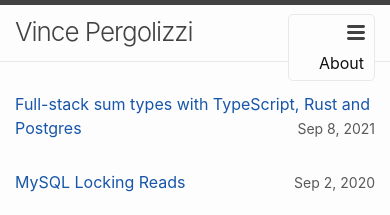
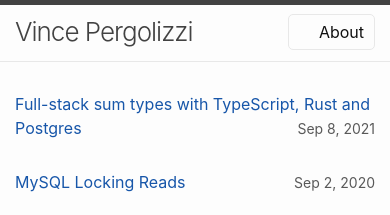
Before and after one commit to vp89/vp89.github.io, a Jekyll site: the page built from index.md, in a window 390 px wide. Shown: the top 215 px of the page. Built offline with Jekyll 4.4.1, drawn with Linux system fonts in a browser that asks for light colours; nearby versions of some CDN libraries.

Commit message:
remove icon

```diff
--- a/_includes/header.html
+++ b/_includes/header.html
@@ -2,13 +2,6 @@
   <div class="wrapper">
     <a class="site-title" href="{{ "/" | relative_url}}">{{ site.title | escape }}</a>
     <nav class="site-nav">
-      <span class="menu-icon">
-        <svg viewBox="0 0 18 15" width="18px" height="15px">
-          <path fill="#424242" d="M18,1.484c0,0.82-0.665,1.484-1.484,1.484H1.484C0.665,2.969,0,2.304,0,1.484l0,0C0,0.665,0.665,0,1.484,0 h15.031C17.335,0,18,0.665,18,1.484L18,1.484z"/>
-          <path fill="#424242" d="M18,7.516C18,8.335,17.335,9,16.516,9H1.484C0.665,9,0,8.335,0,7.516l0,0c0-0.82,0.665-1.484,1.484-1.484 h15.031C17.335,6.031,18,6.696,18,7.516L18,7.516z"/>
-          <path fill="#424242" d="M18,13.516C18,14.335,17.335,15,16.516,15H1.484C0.665,15,0,14.335,0,13.516l0,0 c0-0.82,0.665-1.484,1.484-1.484h15.031C17.335,12.031,18,12.696,18,13.516L18,13.516z"/>
-        </svg>
-      </span>
       <div class="trigger">
         {% for my_page in site.pages %}
           {% if my_page.title %}
--- a/assets/main.css
+++ b/assets/main.css
@@ -206,8 +206,6 @@
    line-height: 54px; }
    .site-nav .nav-trigger {
      display: none; }
-   .site-nav .menu-icon {
-     display: none; }
    .site-nav .page-link {
      color: #111;
      line-height: 1.5; }
@@ -229,16 +227,6 @@
          height: 36px;
          z-index: 2;
          cursor: pointer; }
-       .site-nav .menu-icon {
-         display: block;
-         float: right;
-         width: 36px;
-         height: 26px;
-         line-height: 0;
-         padding-top: 10px;
-         text-align: center; }
-         .site-nav .menu-icon > svg {
-           fill: #424242; }
        .site-nav input ~ .trigger {
          clear: both;
          display: none; }
```
